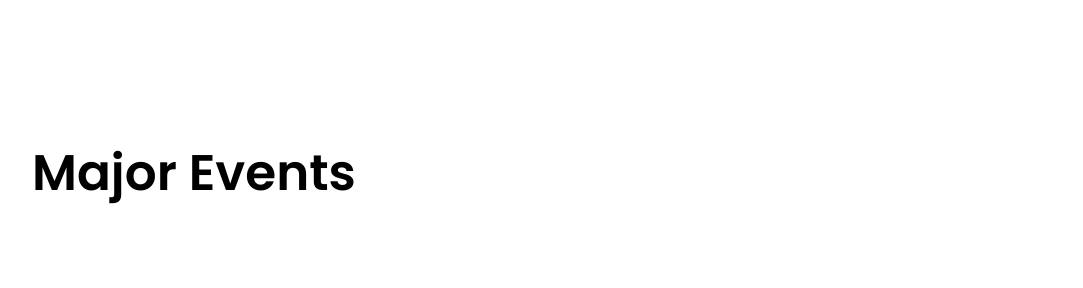
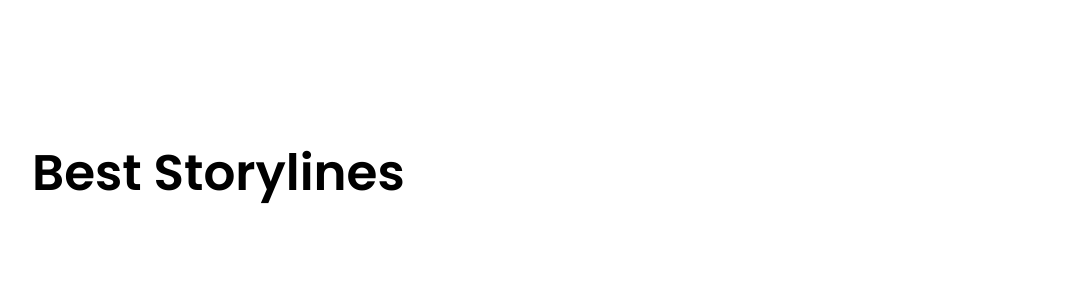
Before and after one commit to RidSafi/MIS_455_Assignment_1, a plain HTML site: page index.html in a window 1280 px wide. Shown: the part 1940-2228 px from the top of the page, without its empty margins (176-1259 px from the left). Drawn offline with Linux system fonts and the light colour scheme.

Commit message:
3rd commit

```diff
--- a/index.html
+++ b/index.html
@@ -41,7 +41,7 @@
     <section id="box">
         <div class="container">
             <div class="contents">
-                <h3>Major Events</h3>
+                <h3>Best Storylines</h3>
                 <div class="div3">
                     <div class="box">
                         <div class="img">
```
